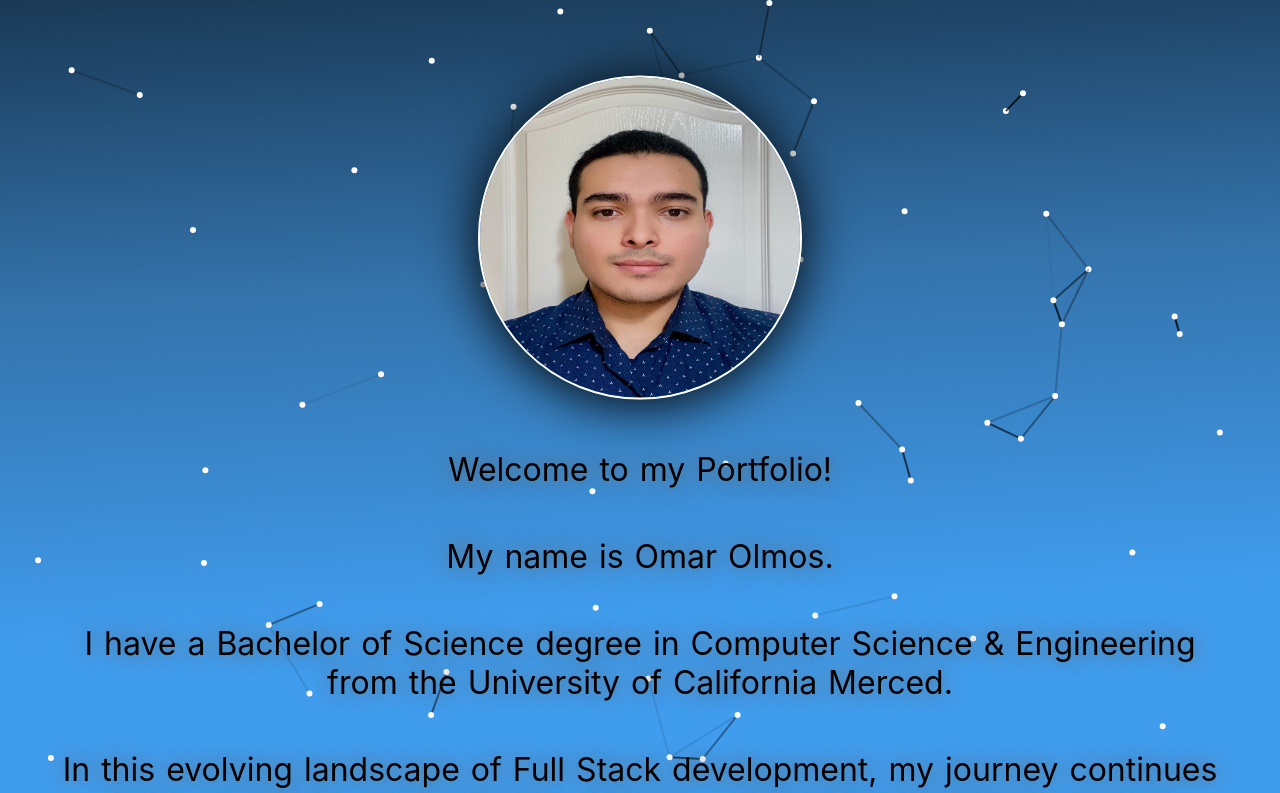
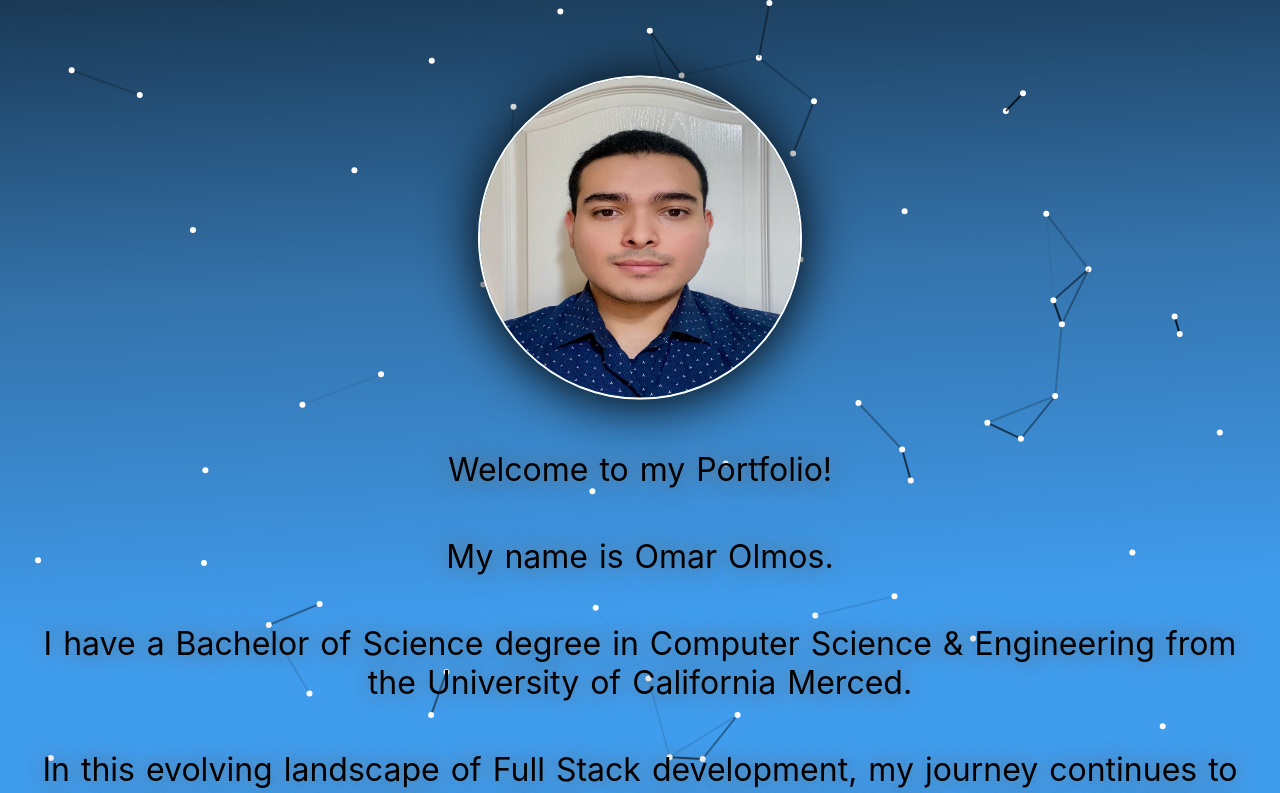
Before and after one commit to oolmos98/MyPortfolioPage, a React (Create React App) app: page / in a window 1280 px wide. Shown: the top 793 px of the page. Built offline with nearby package versions, Linux system fonts and the light colour scheme.

Commit message:
update padding on page

```diff
--- a/src/Portfolio.css
+++ b/src/Portfolio.css
@@ -23,8 +23,8 @@ h1 {
   text-shadow: 0px 0.5px 20px #676767;
   padding-top: 15px;
   padding-bottom: 40px;
-  padding-left: 60px;
-  padding-right: 60px;
+  padding-left: 40px;
+  padding-right: 40px;
 }
 .logo {
   border: 2px solid white;
```
